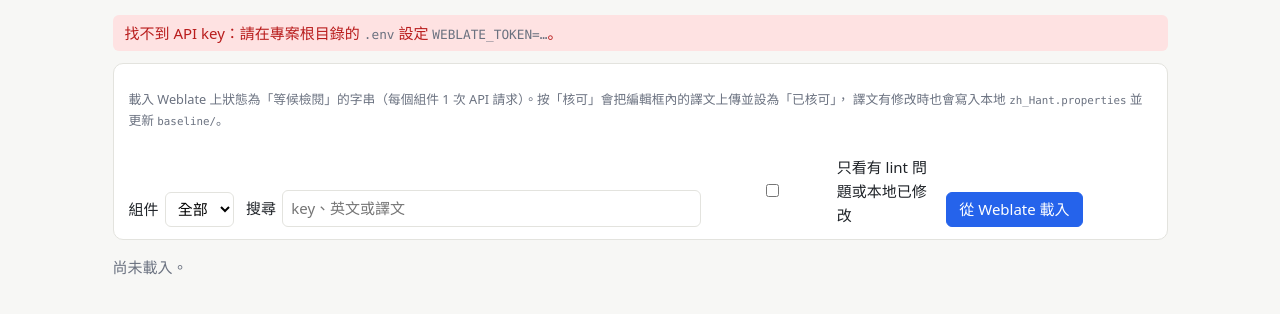
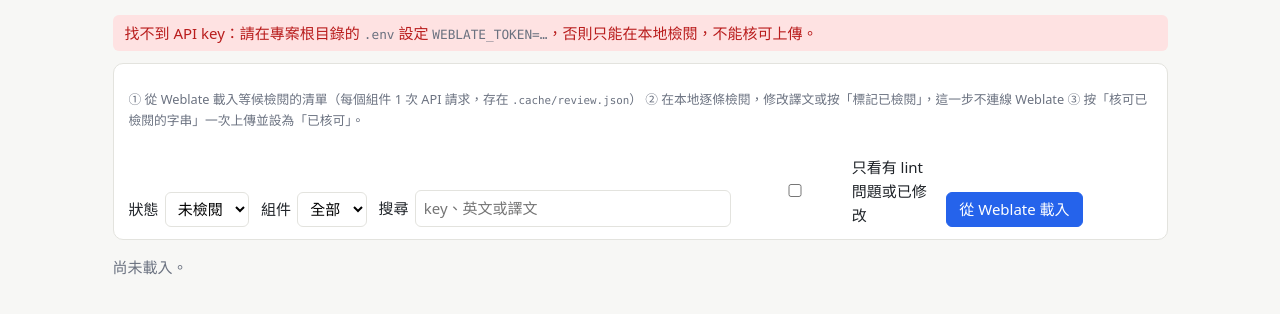
Before and after one commit to allen0099/kc-traditional-chinese, a FastAPI app: page /review in a window 1280 px wide. Shown: the part 44-358 px from the top of the page. Run offline with FastAPI, Linux system fonts and the light colour scheme.

Commit message:
feat(web): 待檢閱改為本地檢閱、標記後批次核可

```diff
--- a/src/kc_tc/web/app.py
+++ b/src/kc_tc/web/app.py
@@ -525,27 +525,35 @@ def push_progress(request: Request):
 
 
 # ---------------------------------------------------------------- 檢閱 Weblate 上等候檢閱的字串
+# 流程：從 Weblate 載入清單（存到 .cache/review.json）→ 本地逐條檢閱、標記 → 批次核可上傳
 
 class ApproveJob:
-    """背景批次核可（同時只允許一個）。"""
+    """背景批次核可已檢閱的字串（同時只允許一個）。"""
 
     def __init__(self, items: list[sync.ReviewItem]):
         self.items = items
-        self.done: list[tuple[sync.ReviewItem, str, str]] = []   # (item, ok/fail, 訊息)
+        self.done: list[tuple[sync.ReviewItem, str, str]] = []   # (item, ok/skip/fail, 訊息)
         self.finished = False
 
     def run(self, token: str) -> None:
         def one(r: sync.ReviewItem) -> None:
+            if r.local is not None and r.local != r.reviewed:
+                self.done.append((r, "skip", "檢閱後本地譯文又被修改，請重新檢閱"))
+                return
             try:
-                sync.approve(r, r.remote, token)
+                sync.approve(r, r.reviewed, token)
             except urllib.error.HTTPError as e:
                 self.done.append((r, "fail", http_error_text(e)))
             except Exception as e:  # noqa: BLE001 — 顯示在網頁上
                 self.done.append((r, "fail", str(e)))
             else:
+                with REVIEW_LOCK:   # 核可成功就離開清單
+                    REVIEW["items"] = [x for x in REVIEW["items"] if x.id != r.id]
+                    sync.save_review(REVIEW["items"])
                 self.done.append((r, "ok", ""))
 
         try:
+            sync.refresh_local(self.items)
             with ThreadPoolExecutor(sync.UPLOAD_WORKERS) as pool:
                 list(pool.map(one, self.items))
         finally:
@@ -553,6 +561,14 @@ class ApproveJob:
 
 
 REVIEW: dict = {"items": None, "job": None}
+REVIEW_LOCK = threading.Lock()
+
+
+def review_items() -> list[sync.ReviewItem] | None:
+    with REVIEW_LOCK:
+        if REVIEW["items"] is None:
+            REVIEW["items"] = sync.load_review()
+        return REVIEW["items"]
 
 
 def review_item_ctx(r: sync.ReviewItem, value: str | None = None, **extra) -> dict:
@@ -563,91 +579,125 @@ def review_item_ctx(r: sync.ReviewItem, value: str | None = None, **extra) -> di
     hints = [t for t in store.get().terms.values() if t.ok and t.matches(r.en)]
     hints.sort(key=lambda t: t.en.lower())
     ctx = {"r": r, "p": p, "value": value, "hints": hints, "issues": lint_issues(p, value) if value.strip() else [],
-           "pending": r.local is not None and r.local != r.remote, "error": ""}
+           "pending": value != r.remote, "stale": r.reviewed is not None and value != r.reviewed, "error": ""}
     return ctx | extra
 
 
 def find_review(component: str, key: str) -> sync.ReviewItem | None:
-    return next((r for r in REVIEW["items"] or [] if r.component == component and r.key == key), None)
+    return next((r for r in review_items() or [] if r.component == component and r.key == key), None)
 
 
 @app.get("/review", response_class=HTMLResponse)
-def review_page(request: Request, component: str = "", q: str = "", only_issues: str = "", limit: int = 50):
-    items = REVIEW["items"]
-    ctx = {"loaded": items is not None, "component": component, "q": q, "only_issues": only_issues, "limit": limit,
-           "has_token": bool(load_token()), "ratelimit": RATELIMIT, "job": REVIEW["job"]}
-    todo = [r for r in items or [] if not r.done]
+def review_page(request: Request, component: str = "", q: str = "", status: str = "todo", only_issues: str = "",
+                limit: int = 50):
+    items = review_items()
+    ctx = {"loaded": items is not None, "component": component, "q": q, "status": status, "only_issues": only_issues,
+           "limit": limit, "has_token": bool(load_token()), "ratelimit": RATELIMIT, "job": REVIEW["job"]}
+    items = list(items or [])
+    sync.refresh_local(items)
     by_comp = defaultdict(int)
-    for r in todo:
+    for r in items:
         by_comp[r.component] += 1
+    n_reviewed = sum(r.reviewed is not None for r in items)
     if component:
-        todo = [r for r in todo if r.component == component]
+        items = [r for r in items if r.component == component]
+    if status:
+        items = [r for r in items if (r.reviewed is not None) == (status == "reviewed")]
     if q:
         ql = q.lower()
-        todo = [r for r in todo if any(ql in s.lower() for s in (r.key, r.en, r.remote, r.local or ""))]
-    ctxs = [review_item_ctx(r) for r in todo]
+        items = [r for r in items if any(ql in s.lower() for s in (r.key, r.en, r.remote, r.local or ""))]
+    ctxs = [review_item_ctx(r) for r in items]
     if only_issues:
         ctxs = [c for c in ctxs if c["issues"] or c["pending"]]
-    ctx.update(items=ctxs[:limit], total=len(ctxs), by_comp=dict(sorted(by_comp.items())))
+    ctx.update(items=ctxs[:limit], total=len(ctxs), by_comp=dict(sorted(by_comp.items())), n_reviewed=n_reviewed)
     tpl = "review.html" if "hx-request" not in request.headers else "_review_list.html"
     return render(request, tpl, **ctx)
 
 
 @app.post("/review/load")
 def review_load(request: Request):
-    token = load_token()
+    """從 Weblate 重新載入等候檢閱的清單（保留譯文沒變的已檢閱標記）。"""
+    if (job := REVIEW["job"]) and not job.finished:
+        return HTMLResponse('<div class="flash error">核可工作進行中，請稍後再載入</div>')
     try:
-        REVIEW["items"] = sync.fetch_review(token)
+        items = sync.fetch_review(load_token(), review_items())
     except urllib.error.HTTPError as e:
         return HTMLResponse(f'<div class="flash error">查詢 Weblate 失敗：{escape(http_error_text(e))}</div>')
+    with REVIEW_LOCK:
+        REVIEW["items"] = items
+        sync.save_review(items)
+    return HTMLResponse("", headers={"HX-Refresh": "true"})
+
+
+def save_local(r: sync.ReviewItem, value: str) -> None:
+    local = load_values(zh_path(r.component)).get(r.key)
+    if local is None:
+        insert_value(r.component, r.key, value)
+    elif local != value:
+        write_values(r.component, {r.key: (local, value)})
+    r.local = value
+
+
+@app.post("/review/mark", response_class=HTMLResponse)
+def review_mark(request: Request, component: str = Form(...), key: str = Form(...), value: str = Form(""),
+                force: str = Form("")):
+    """標記已檢閱（只存本地）；譯文有修改時寫入本地 zh_Hant.properties。"""
+    r = find_review(component, key)
+    if r is None:
+        return PlainTextResponse("清單已過期，請重新載入", status_code=404)
+    value = value.replace("\r\n", "\n")
+    ctx = review_item_ctx(r, value)
+    if not value.strip():
+        return render(request, "_review_item.html", **(ctx | {"error": "譯文是空的"}))
+    if any(lv == "error" for lv, _, _ in ctx["issues"]) and not force:
+        return render(request, "_review_item.html",
+                      **(ctx | {"error": "有 error 等級的問題，未標記。確認無誤請勾選「仍要標記」。", "need_force": True}))
+    try:
+        save_local(r, value)
+    except Conflict as e:
+        return render(request, "_review_item.html", **(ctx | {"error": str(e)}))
+    with REVIEW_LOCK:
+        r.reviewed = value
+        sync.save_review(REVIEW["items"])
+    return render(request, "_review_item.html", **review_item_ctx(r, value))
+
+
+@app.post("/review/unmark", response_class=HTMLResponse)
+def review_unmark(request: Request, component: str = Form(...), key: str = Form(...)):
+    r = find_review(component, key)
+    if r is None:
+        return PlainTextResponse("清單已過期，請重新載入", status_code=404)
+    with REVIEW_LOCK:
+        r.reviewed = None
+        sync.save_review(REVIEW["items"])
+    sync.refresh_local([r])
+    return render(request, "_review_item.html", **review_item_ctx(r))
+
+
+@app.post("/review/mark-many")
+async def review_mark_many(request: Request):
+    """把勾選的字串以目前譯文標記為已檢閱（只存本地）。"""
+    ids = set((await request.form(max_fields=100_000)).getlist("pick"))
+    items = [r for r in review_items() or [] if r.id in ids]
+    sync.refresh_local(items)
+    with REVIEW_LOCK:
+        for r in items:
+            r.reviewed = r.local if r.local is not None else r.remote
+        sync.save_review(REVIEW["items"])
     return HTMLResponse("", headers={"HX-Refresh": "true"})
 
 
 @app.post("/review/approve", response_class=HTMLResponse)
-def review_approve(request: Request, component: str = Form(...), key: str = Form(...), value: str = Form(""),
-                   force: str = Form("")):
-    """核可單條；譯文有修改時先寫入本地再上傳。"""
-    r, token = find_review(component, key), load_token()
-    if r is None:
-        return PlainTextResponse("清單已過期，請重新載入", status_code=404)
-    value = value.replace("\r\n", "\n")
-    ctx = review_item_ctx(r, value)
-    if not token:
-        ctx["error"] = "找不到 API key，請在 .env 設定 WEBLATE_TOKEN"
-    elif not value.strip():
-        ctx["error"] = "譯文是空的"
-    elif any(lv == "error" for lv, _, _ in ctx["issues"]) and not force:
-        ctx.update(error="有 error 等級的問題，未核可。確認無誤請勾選「仍要核可」。", need_force=True)
-    else:
-        try:
-            local = load_values(zh_path(component)).get(key)
-            if local is None:
-                insert_value(component, key, value)
-            elif local != value:
-                write_values(component, {key: (local, value)})
-            r.local = value
-            sync.approve(r, value, token)
-        except urllib.error.HTTPError as e:
-            ctx["error"] = f"核可失敗：{http_error_text(e)}"
-        except Conflict as e:
-            ctx["error"] = str(e)
-        ctx = review_item_ctx(r, value, error=ctx["error"])
-    return render(request, "_review_item.html", **ctx)
-
-
-@app.post("/review/approve-many", response_class=HTMLResponse)
-async def review_approve_many(request: Request):
-    form = await request.form(max_fields=100_000)
+def review_approve(request: Request):
+    """把已檢閱的字串批次上傳到 Weblate 並設為已核可。"""
     token, job = load_token(), REVIEW["job"]
     if not token:
         return HTMLResponse('<div class="flash error">找不到 API key，請在 .env 設定 WEBLATE_TOKEN</div>')
     if job and not job.finished:
         return HTMLResponse('<div class="flash error">已有核可工作進行中</div>')
-    ids = set(form.getlist("pick"))
-    # 本地有未上傳修改的字串不批次核可，以免核可到舊譯文
-    picked = [r for r in REVIEW["items"] or [] if r.id in ids and not r.done and r.local in (None, r.remote)]
+    picked = [r for r in review_items() or [] if r.reviewed is not None]
     if not picked:
-        return HTMLResponse('<div class="flash error">沒有勾選任何項目</div>')
+        return HTMLResponse('<div class="flash error">沒有已檢閱的字串</div>')
     REVIEW["job"] = job = ApproveJob(picked)
     threading.Thread(target=job.run, args=(token,), daemon=True).start()
     return render(request, "_review_progress.html", job=job, ratelimit=RATELIMIT)
--- a/src/kc_tc/web/templates/review.html
+++ b/src/kc_tc/web/templates/review.html
@@ -3,16 +3,24 @@
 {% block main %}
 <div class="page">
   {% if not has_token %}
-  <div class="flash error">找不到 API key：請在專案根目錄的 <code>.env</code> 設定 <code>WEBLATE_TOKEN=…</code>。</div>
+  <div class="flash error">找不到 API key：請在專案根目錄的 <code>.env</code> 設定 <code>WEBLATE_TOKEN=…</code>，否則只能在本地檢閱，不能核可上傳。</div>
   {% endif %}
   <form class="filters" hx-get="/review" hx-target="#review-area" hx-push-url="true"
         hx-trigger="change, input changed delay:400ms from:input[name=q], submit">
     <div class="full">
-      {% if loaded %}Weblate 上等候檢閱：<b>{{ by_comp.values() | sum }}</b> 條
+      {% if loaded %}Weblate 上等候檢閱：<b>{{ by_comp.values() | sum }}</b> 條，本地已檢閱 <b>{{ n_reviewed }}</b> 條
       {% for comp, n in by_comp.items() %}<span class="badge">{{ comp }} {{ n }}</span>{% endfor %}{% endif %}
-      <p class="hint">載入 Weblate 上狀態為「等候檢閱」的字串（每個組件 1 次 API 請求）。按「核可」會把編輯框內的譯文上傳並設為「已核可」，
-        譯文有修改時也會寫入本地 <code>zh_Hant.properties</code> 並更新 <code>baseline/</code>。</p>
+      <p class="hint">① 從 Weblate 載入等候檢閱的清單（每個組件 1 次 API 請求，存在 <code>.cache/review.json</code>）
+        ② 在本地逐條檢閱，修改譯文或按「標記已檢閱」，這一步不連線 Weblate
+        ③ 按「核可已檢閱的字串」一次上傳並設為「已核可」。</p>
     </div>
+    <label>狀態
+      <select name="status">
+        <option value="todo" {{ 'selected' if status == 'todo' }}>未檢閱</option>
+        <option value="reviewed" {{ 'selected' if status == 'reviewed' }}>已檢閱</option>
+        <option value="" {{ 'selected' if not status }}>全部</option>
+      </select>
+    </label>
     <label>組件
       <select name="component">
         <option value="">全部</option>
@@ -22,9 +30,12 @@
     <label class="grow">搜尋
       <input type="search" name="q" value="{{ q }}" placeholder="key、英文或譯文">
     </label>
-    <label><input type="checkbox" name="only_issues" value="1" {{ 'checked' if only_issues }}> 只看有 lint 問題或本地已修改</label>
+    <label><input type="checkbox" name="only_issues" value="1" {{ 'checked' if only_issues }}> 只看有 lint 問題或已修改</label>
     <button type="button" class="{{ '' if loaded else 'primary' }}" hx-post="/review/load" hx-target="#review-area"
-            hx-indicator="#review-loading">{{ '重新載入' if loaded else '從 Weblate 載入' }}</button>
+            hx-indicator="#review-loading"
+            {% if loaded %}hx-confirm="重新從 Weblate 載入？譯文沒變的字串會保留已檢閱標記。"{% endif %}>{{ '重新載入' if loaded else '從 Weblate 載入' }}</button>
+    {% if loaded %}<button type="button" class="primary" hx-post="/review/approve" hx-target="#review-area" hx-swap="afterbegin"
+            hx-confirm="將本地已檢閱的 {{ n_reviewed }} 條上傳到 Weblate 並設為「已核可」？" {{ 'disabled' if not n_reviewed or not has_token }}>核可已檢閱的 {{ n_reviewed }} 條</button>{% endif %}
     <span id="review-loading" class="loading htmx-indicator">查詢中…</span>
   </form>
   <div id="review-area">
```
Also changed, not shown: src/kc_tc/sync.py (+38 -15 lines), src/kc_tc/web/templates/_review_item.html (+10 -12 lines), src/kc_tc/web/templates/_review_list.html (+6 -7 lines), src/kc_tc/web/templates/_review_progress.html (+6 -3 lines), 1 other file.
